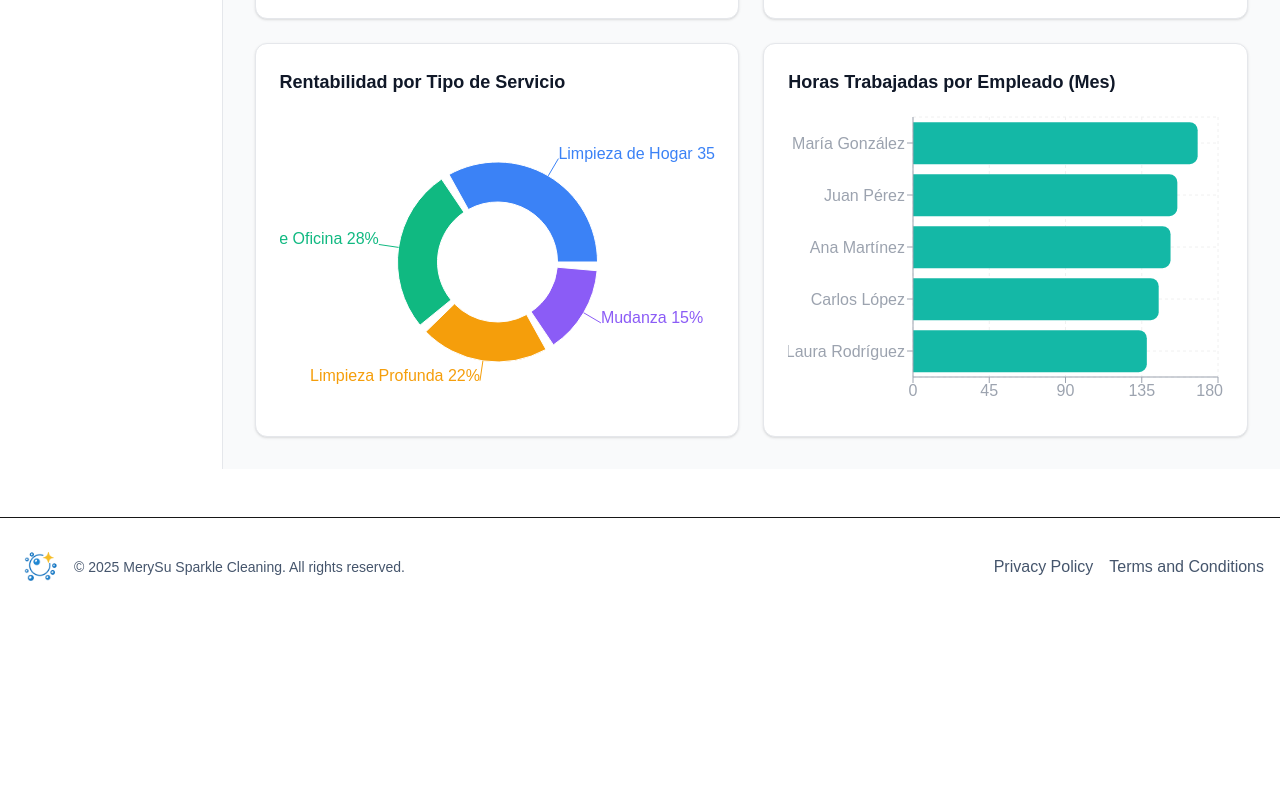
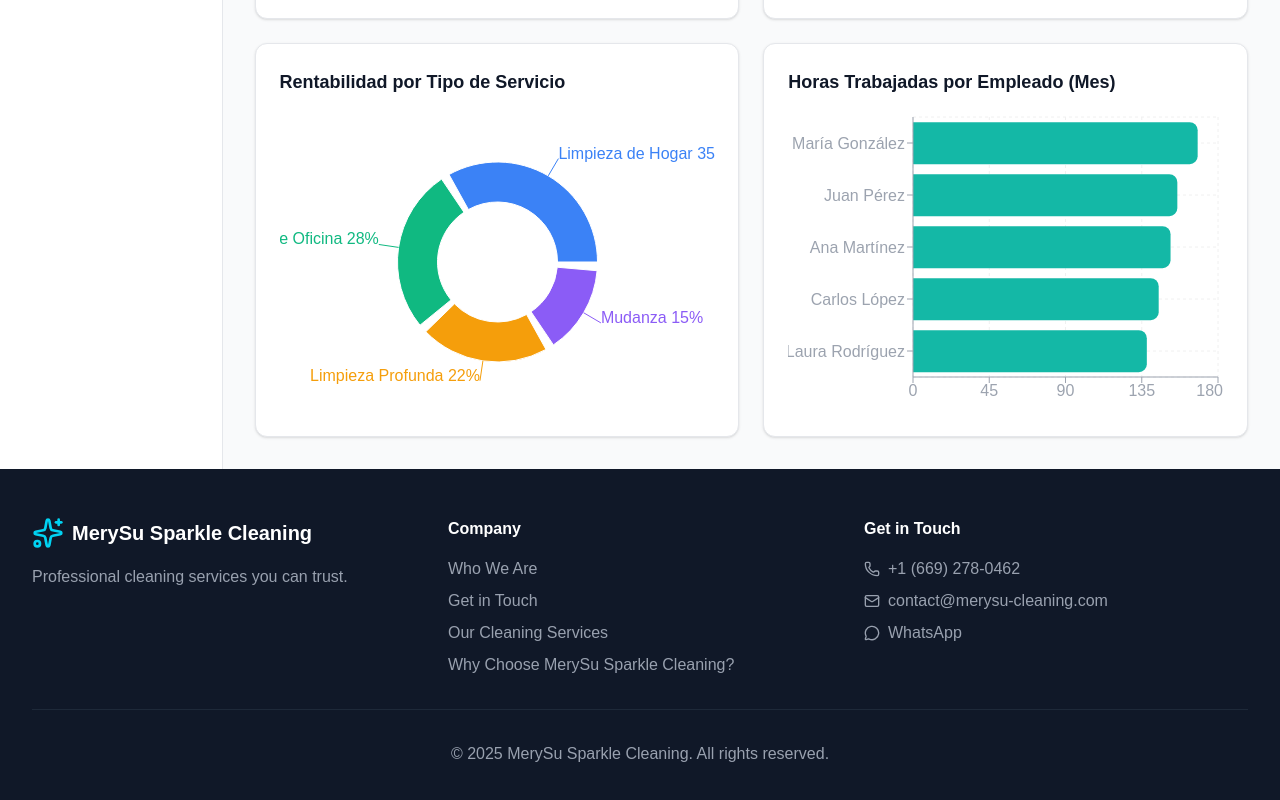
Before and after one commit to HaroldR23/merysu-sparkle-frontend, a Next.js app: page /dashboard-5215 in a window 1280 px wide. Shown: the part 773-1573 px from the top of the page. Before the commit the page ends 1389 px from the top, so only its background shows below. Built offline with nearby package versions, Linux system fonts and the light colour scheme.

Commit message:
style: modify footer style component and fix href for anchor elemtns

```diff
--- a/app/(landing)/components/ContactUs/ContactUs.tsx
+++ b/app/(landing)/components/ContactUs/ContactUs.tsx
@@ -8,7 +8,7 @@ import { WEBSITE_COPY } from "../../constants/textContent/textContent";
 
 const ContactUs = ({ language }: { language: Languages }) => {
   return (
-    <section id="contacto" className="py-24">
+    <section id="contact" className="py-24">
         <div className="max-w-7xl mx-auto px-4 sm:px-6 lg:px-8">
           <motion.div
             initial={{ opacity: 0, y: 20 }}
--- a/app/(landing)/components/Header/DesktopMenu.tsx
+++ b/app/(landing)/components/Header/DesktopMenu.tsx
@@ -8,8 +8,8 @@ const DesktopMenu = ({ language }: { language: Languages }) => {
     <div className="hidden md:flex items-center gap-8">
       <a href="#services" className={anchorStyle}>{WEBSITE_COPY[language].HEADER_SERVICES}</a>
       <a href="#about" className={anchorStyle}>{WEBSITE_COPY[language].HEADER_ABOUT}</a>
-      <a href="#testimonials" className={anchorStyle}>{WEBSITE_COPY[language].HEADER_TESTIMONIALS}</a>
-      <a href="#faq" className={anchorStyle}>{WEBSITE_COPY[language].HEADER_FAQ}</a>
+      <a href="#howItWorks" className={anchorStyle}>{WEBSITE_COPY[language].HOW_IT_WORKS_TITLE.map(element => `${element} `)}</a>
+      <a href="#whyChooseUs" className={anchorStyle}>{WEBSITE_COPY[language].WHY_CHOOSE_TITLE}</a>
       <motion.a
         href="#contact"
         whileHover={{ scale: 1.05 }}
--- a/app/(landing)/components/Header/Header.tsx
+++ b/app/(landing)/components/Header/Header.tsx
@@ -25,13 +25,13 @@ const Header = () => {
       <motion.nav
         initial={{ y: -100 }}
         animate={{ y: 0 }}
-        className={`fixed top-0 left-0 right-0 z-50 transition-all duration-300 ${
+        className={`fixed top-0 left-0 right-0 z-50 ${
           isScrolled
             ? 'bg-white/90 backdrop-blur-lg shadow-lg'
             : 'bg-transparent'
         }`}
       >
-        <div className="max-w-7xl mx-auto px-4 sm:px-6 lg:px-8">
+        <div className="mx-auto px-4 sm:px-6 lg:px-8">
           <div className="flex justify-between items-center h-20">
             <motion.div
               className="flex items-center gap-2"
--- a/app/(landing)/components/HowItWorks.tsx
+++ b/app/(landing)/components/HowItWorks.tsx
@@ -7,7 +7,7 @@ import { WEBSITE_COPY } from "../constants/textContent/textContent";
 
 const HowItWorks = ({ language }: { language: Languages }) => {
   return (
-    <section className="py-24 relative overflow-hidden">
+    <section className="py-24 relative overflow-hidden" id="howItWorks">
         <div className="absolute inset-0 bg-linear-to-b from-white via-cyan-50/30 to-white"></div>
         <div className="max-w-7xl mx-auto px-4 sm:px-6 lg:px-8 relative z-10">
           <motion.div
--- a/app/(landing)/components/Services/Services.tsx
+++ b/app/(landing)/components/Services/Services.tsx
@@ -8,7 +8,7 @@ import ServiceCard from "./ServiceCard";
 
 const Services = ({ language }: { language: Languages}) => {
   return (
-      <section id="servicios" className="py-10">
+      <section id="services" className="py-10">
         <div className="max-w-7xl mx-auto px-4 sm:px-6 lg:px-8">
           <motion.div
             initial={{ opacity: 0, y: 20 }}
--- a/app/(landing)/components/WhoWeAre/WhoWeAre.tsx
+++ b/app/(landing)/components/WhoWeAre/WhoWeAre.tsx
@@ -7,7 +7,7 @@ import WhoWeAreItems from "./WhoWeAreItems";
 
 const WhoWeAre = ({ language }: { language: Languages }) => {
   return (
-      <section id="nosotros" className="py-24 bg-linear-to-br from-white via-blue-50/30 to-cyan-50/30">
+      <section id="about" className="py-24 bg-linear-to-br from-white via-blue-50/30 to-cyan-50/30">
         <div className="max-w-7xl mx-auto px-4 sm:px-6 lg:px-8">
           <div className="grid lg:grid-cols-2 gap-12 items-center">
             <motion.div
--- a/app/(landing)/constants/textContent/english.ts
+++ b/app/(landing)/constants/textContent/english.ts
@@ -132,3 +132,5 @@ export const CONTACT_WHATSAPP_MESSAGE_ENG = "Hello! I would like to request a qu
 export const FOOTER_COPYRIGHT_ENG = `© ${new Date().getFullYear()} MerySu Sparkle Cleaning. All rights reserved.`;
 export const FOOTER_PRIVACY_ENG = "Privacy Policy";
 export const FOOTER_TERMS_ENG = "Terms and Conditions";
+export const FOOTER_TAGLINE_ENG = "Professional cleaning services you can trust.";
+export const COMPANY_TITLE_ENG = "Company";
--- a/app/(landing)/constants/textContent/spanish.ts
+++ b/app/(landing)/constants/textContent/spanish.ts
@@ -130,3 +130,5 @@ export const CONTACT_WHATSAPP_MESSAGE_SPA = "¡Hola! Me gustaría solicitar una
 export const FOOTER_COPYRIGHT_SPA = `© ${new Date().getFullYear()} MerySu Sparkle Cleaning. Todos los derechos reservados.`;
 export const FOOTER_PRIVACY_SPA = "Política de Privacidad";
 export const FOOTER_TERMS_SPA = "Términos y Condiciones";
+export const FOOTER_TAGLINE_SPA = "Servicios profesionales de limpieza que puedes confiar.";
+export const COMPANY_TITLE_SPA = "Compañía";
--- a/app/common_components/Footer.tsx
+++ b/app/common_components/Footer.tsx
@@ -1,24 +1,64 @@
 'use client';
 
-import Image from "next/image"
 import { WEBSITE_COPY } from "../(landing)/constants/textContent/textContent";
 import usePreferencesContext from "../(landing)/hooks/usePreferencesContext";
+import { Mail, MessageCircle, Phone, Sparkles } from "lucide-react";
 
-export default function Footer() {
+const Footer = () => {
 
   const { language } = usePreferencesContext();
   return (
-    <footer className="bg-white border-t mt-12">
-      <div className="container mx-auto px-4 py-6 flex flex-col md:flex-row justify-between items-center">
-        <div className="flex flex-row items-center gap-2">
-          <Image src="/icono_merysu.png" alt="MerySu Sparkle Cleaning Logo" width={50} height={50} />
-          <div className="text-sm text-slate-600">{WEBSITE_COPY[language].FOOTER_COPYRIGHT}</div>
+      <footer className="bg-gray-900 text-white py-12">
+        <div className="max-w-7xl mx-auto px-4 sm:px-6 lg:px-8">
+          <div className="grid md:grid-cols-3 gap-8 mb-8">
+            <div>
+              <div className="flex items-center gap-2 mb-4">
+                <Sparkles className="w-8 h-8 text-cyan-400" />
+                <span className="text-xl font-bold">{WEBSITE_COPY[language].COMPANY_NAME}</span>
+              </div>
+              <p className="text-gray-400">
+                {WEBSITE_COPY[language].FOOTER_TAGLINE}
+              </p>
+            </div>
+            <div>
+              <h4 className="font-bold mb-4">{WEBSITE_COPY[language].COMPANY_TITLE}</h4>
+              <ul className="space-y-2 text-gray-400">
+                <li><a href="#about" className="hover:text-cyan-400 transition-colors">{WEBSITE_COPY[language].WHO_WE_ARE_TITLE.map(element => `${element} `)}</a></li>
+                <li><a href="#contact" className="hover:text-cyan-400 transition-colors">{WEBSITE_COPY[language].CONTACT_TITLE}</a></li>
+                <li><a href="#services" className="hover:text-cyan-400 transition-colors">{WEBSITE_COPY[language].SERVICES_TITLE.map(element => `${element} `)}</a></li>
+                <li><a href="#whyChooseUs" className="hover:text-cyan-400 transition-colors">{WEBSITE_COPY[language].WHY_CHOOSE_TITLE}</a></li>
+              </ul>
+            </div>
+            <div>
+              <h4 className="font-bold mb-4">{WEBSITE_COPY[language].CONTACT_TITLE}</h4>
+              <ul className="space-y-2 text-gray-400">
+                <li className="flex items-center gap-2">
+                  <Phone className="w-4 h-4" />
+                  <span>+1 (669) 278-0462</span>
+                </li>
+                <li className="flex items-center gap-2">
+                  <Mail className="w-4 h-4" />
+                  <span>contact@merysu-cleaning.com</span>
+                </li>
+                <li className="flex items-center gap-2">
+                  <a
+                    href={`https://wa.me/${process.env.NEXT_PUBLIC_PHONE_NUMBER}/?text=${encodeURIComponent(WEBSITE_COPY[language].CONTACT_WHATSAPP_MESSAGE)}`}
+                    className="flex items-center gap-2"
+                  >
+                    <MessageCircle className="w-4 h-4" />
+                    <span>WhatsApp</span>
+                  </a>
+                </li>
+              </ul>
+            </div>
+          </div>
+          <div className="border-t border-gray-800 pt-8 text-center text-gray-400">
+            <p>{WEBSITE_COPY[language].FOOTER_COPYRIGHT}</p>
+          </div>
         </div>
-        <div className="flex gap-4 mt-3 md:mt-0">
-          <a href="#" className="text-slate-600">{WEBSITE_COPY[language].FOOTER_PRIVACY}</a>
-          <a href="#" className="text-slate-600">{WEBSITE_COPY[language].FOOTER_TERMS}</a>
-        </div>
-      </div>
-    </footer>
+      </footer>
+
   );
-}
+};
+
+export default Footer;
```
Also changed, not shown: app/(landing)/components/WhyChoose/WhyChoose.tsx (+1 -1 lines), app/(landing)/constants/textContent/textContent.ts (+11 -2 lines).
